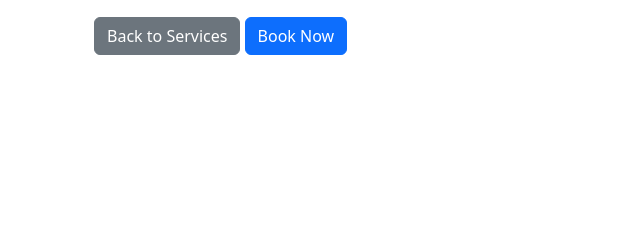
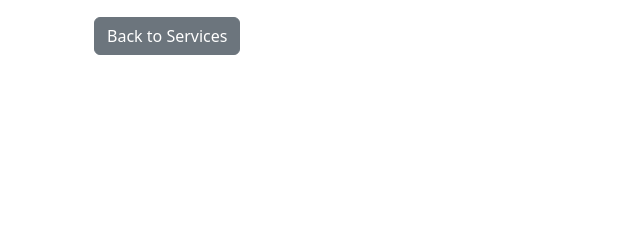
Before and after one commit to nithin77777/portfolio, a Django app: template Skillshare/templates/servicesApp/service_details.html in a window 1280 px wide. Shown: the part 127-367 px from the top of the page, without its empty margins (0-640 px from the left). Run offline with Django 5.2, Linux system fonts and the light colour scheme; the template is opened without the code that fills it, so the values that code supplies are empty; some libraries are stand-ins or nearby versions.

Commit message:
create service fixed booking pending

```diff
--- a/Skillshare/templates/servicesApp/service_details.html
+++ b/Skillshare/templates/servicesApp/service_details.html
@@ -11,7 +11,7 @@
         <p class="lead">{{ service.service_description }}</p>
         <p class="text-muted">Price: ${{ service.service_price }}</p>
         <a href="{% url 'services' %}" class="btn btn-secondary">Back to Services</a>
-       <a href="{% url 'booking' %}" class="btn-primary btn">Book Now</a>
     </div>
 </div>
 {% endblock %}
+       <!-- <a href="{% url 'booking' %}" class="btn-primary btn">Book Now</a>  -->
```
